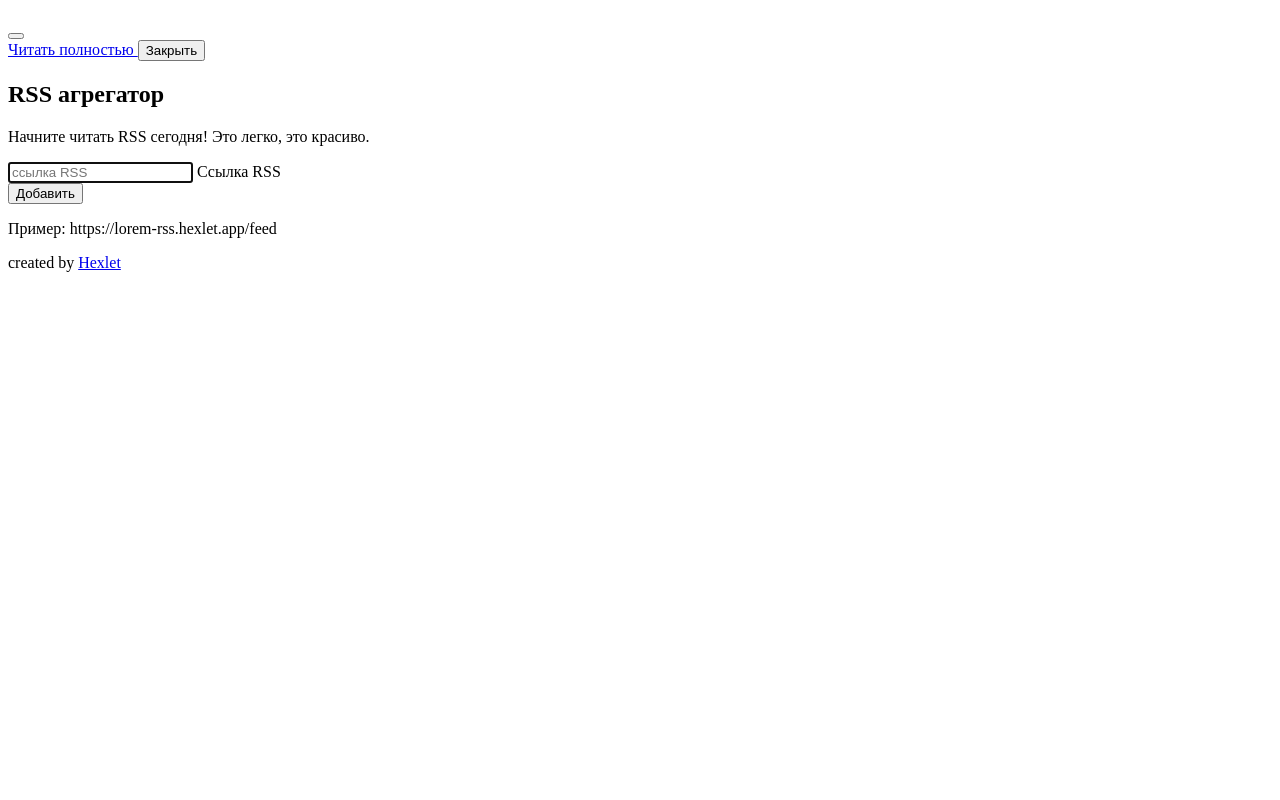
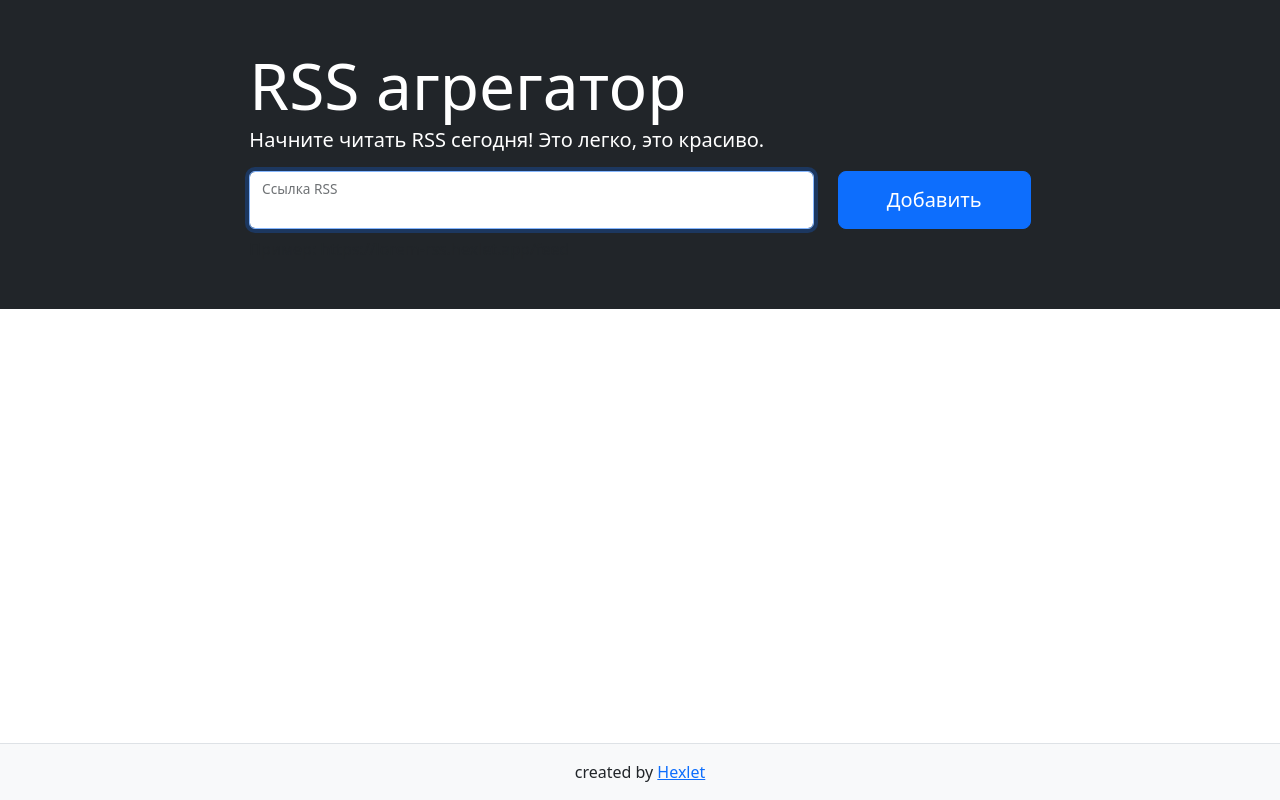
Before and after one commit to irina92-08/frontend-project-11, a website built with Vite: page src/index.html in a window 1280 px wide. Built offline with nearby package versions, Linux system fonts and the light colour scheme.

Commit message:
added worklows, changed Makefile, package.json

```diff
--- a/package.json
+++ b/package.json
@@ -14,7 +14,7 @@
   "license": "ISC",
   "author": "Irina Bu",
   "type": "module",
-  "main": "src/js/main.js",
+  "main": "src/index.html",
   "scripts": {
     "start":"vite",
     "test": "echo \"Error: no test specified\" && exit 1",
--- a/src/index.html
+++ b/src/index.html
@@ -5,7 +5,7 @@
   <meta charset="utf-8">
   <meta name="viewport" content="width=device-width, initial-scale=1, shrink-to-fit=no">
   <title>Hexlet Frontend Project</title>
-  <!---<script type="module" crossorigin src="./js/main.js"></script>--->
+  <script type="module" crossorigin src="./js/main.js"></script>
 </head>
 
 <body class="d-flex flex-column min-vh-100">
--- a/src/js/main.js
+++ b/src/js/main.js
@@ -1 +1 @@
-//import 'bootstrap/scss/bootstrap.scss'
+import 'bootstrap/scss/bootstrap.scss'
```
Also changed, not shown: .github/workflows/my-check.yml (added), 1 other file.
